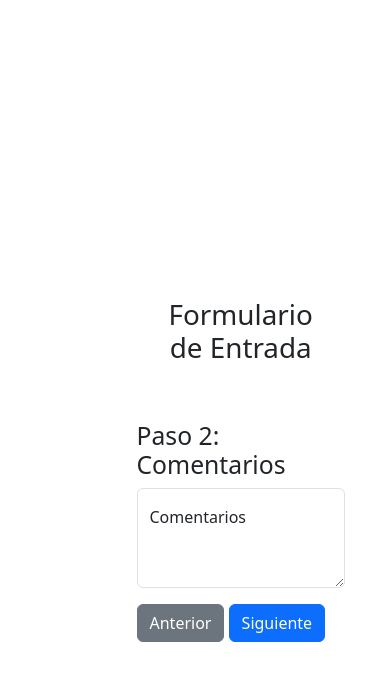
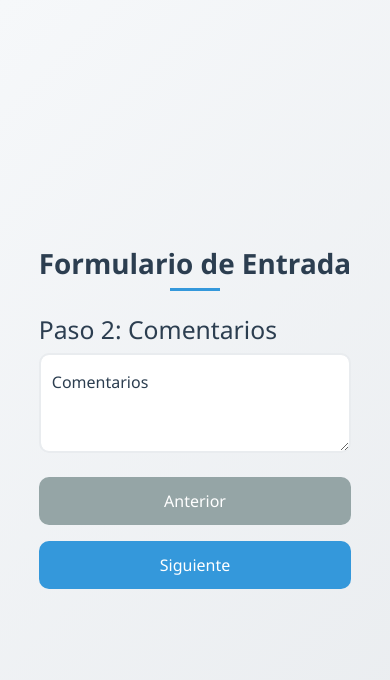
Before and after one commit to delap016/formluario, a plain HTML site: page index.html in a window 390 px wide. Both pictures are taken after a click on the button "Siguiente". Drawn offline with nearby package versions, Linux system fonts and the light colour scheme.

Commit message:
Update style.css

```diff
--- a/style.css
+++ b/style.css
@@ -1,21 +1,145 @@
-.entrada{
-    text-align: center;
-    padding: 2rem;
-    margin-top: 4rem;
+:root {
+    --primary-color: #2c3e50;
+    --secondary-color: #3498db;
+    --accent-color: #e74c3c;
+    --bg-color: #f8f9fa;
+    --text-color: #2c3e50;
 }
-.container{
-    border-radius: 2rem;
-    width: 30%;
-    padding: 0rem;
-    margin-top: 0rem;
-    display: flex;
-    flex-direction: column;
+
+body {
+    background: linear-gradient(135deg, #f6f8fa 0%, #e9ecef 100%);
+    color: var(--text-color);
+    min-height: 100vh;
+    font-family: 'Segoe UI', system-ui, -apple-system, sans-serif;
+}
+
+.form-container {
+    background: white;
+    border-radius: 20px;
+    box-shadow: 0 10px 30px rgba(0, 0, 0, 0.1);
+    padding: 2.5rem;
+    margin: 2rem auto;
+    max-width: 600px;
+    position: relative;
+    overflow: hidden;
+}
+
+.entrada {
+    color: var(--primary-color);
+    font-weight: 600;
+    margin-bottom: 2rem;
+    position: relative;
+}
+
+.entrada::after {
+    content: '';
+    display: block;
+    width: 50px;
+    height: 3px;
+    background: var(--secondary-color);
+    margin: 0.5rem auto;
 }
 
 .form-step {
     display: none;
+    opacity: 0;
+    transform: translateX(50px);
+    transition: all 0.3s ease-in-out;
 }
 
 .form-step.active {
     display: block;
+    opacity: 1;
+    transform: translateX(0);
 }
+
+.form-floating {
+    margin-bottom: 1.5rem;
+}
+
+.form-control, .form-select {
+    border: 2px solid #e9ecef;
+    border-radius: 10px;
+    padding: 1rem 0.75rem;
+    transition: all 0.2s;
+}
+
+.form-control:focus, .form-select:focus {
+    border-color: var(--secondary-color);
+    box-shadow: 0 0 0 0.25rem rgba(52, 152, 219, 0.1);
+}
+
+.btn {
+    border-radius: 10px;
+    padding: 0.75rem 1.5rem;
+    font-weight: 500;
+    transition: all 0.2s;
+    margin: 0.5rem 0.25rem;
+}
+
+.btn-primary {
+    background-color: var(--secondary-color);
+    border: none;
+}
+
+.btn-primary:hover {
+    background-color: #2980b9;
+    transform: translateY(-2px);
+}
+
+.btn-secondary {
+    background-color: #95a5a6;
+    border: none;
+}
+
+.btn-success {
+    background-color: #27ae60;
+    border: none;
+}
+
+.form-check {
+    margin-bottom: 1rem;
+}
+
+.form-check-input:checked {
+    background-color: var(--secondary-color);
+    border-color: var(--secondary-color);
+}
+
+.alert {
+    border-radius: 10px;
+    padding: 1rem;
+    margin-top: 2rem;
+}
+
+.progress-indicator {
+    display: flex;
+    justify-content: center;
+    margin-bottom: 2rem;
+}
+
+.step-dot {
+    width: 12px;
+    height: 12px;
+    border-radius: 50%;
+    background: #e9ecef;
+    margin: 0 0.5rem;
+    transition: all 0.3s;
+}
+
+.step-dot.active {
+    background: var(--secondary-color);
+    transform: scale(1.2);
+}
+
+@media (max-width: 768px) {
+    .form-container {
+        margin: 1rem;
+        padding: 1.5rem;
+    }
+
+    .btn {
+        width: 100%;
+        margin: 0.5rem 0;
+    }
+}
```
Lines whose indentation alone changed are shown as unchanged.
